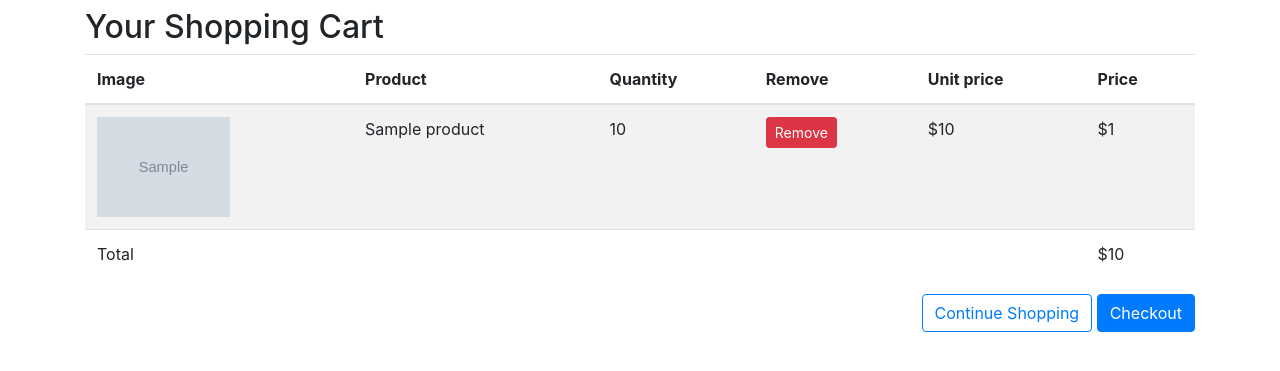
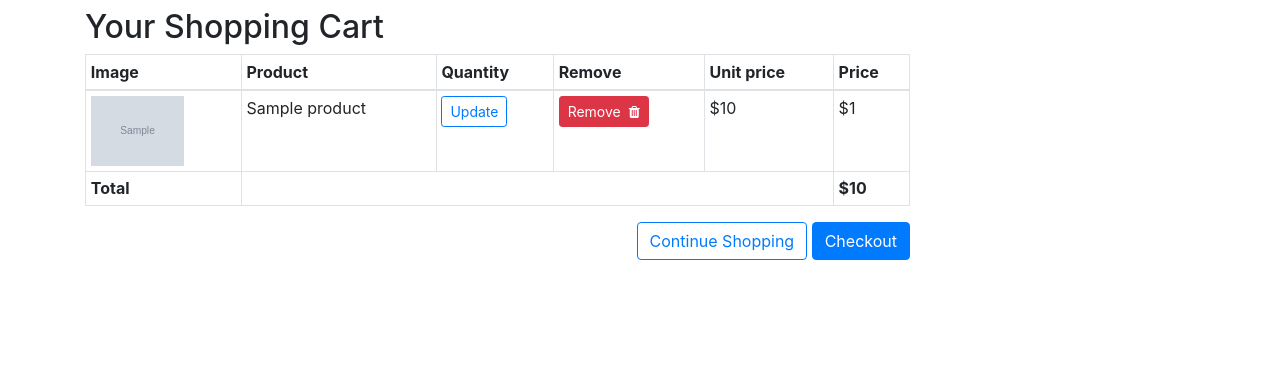
Before and after one commit to blessedsibanda/online-shop, a Django app: template django/cart/templates/cart/detail.html in a window 1280 px wide. Shown: the part 56-427 px from the top of the page. Run offline with Django 3.2, Linux system fonts and the light colour scheme; the template is opened without the code that fills it: most values are stand-ins (such as "Sample title", 1, 10 or a date in 2020); grey boxes marked "Sample" are stand-in pictures; some libraries are stand-ins or nearby versions.

Commit message:
form to update product quantities in the cart detail

```diff
--- a/django/cart/cart.py
+++ b/django/cart/cart.py
@@ -49,7 +49,7 @@
         the database.
         """
         product_ids = self.cart.keys()
-        products = Product.object.filter(product__in=product_ids)
+        products = Product.objects.filter(id__in=product_ids)
         cart = self.cart.copy()
         for product in products:
             cart[str(product.id)]['product'] = product
--- a/django/cart/templates/cart/detail.html
+++ b/django/cart/templates/cart/detail.html
@@ -6,8 +6,10 @@
 {% endblock title %}
 
 {% block content %}
+<div class="row">
+    <div class="col-md-9">
         <h2>Your Shopping Cart</h2>
-<table class="table table-striped">
+        <table class="table table-hover table-bordered table-sm d-none d-sm-table">
             <thead>
                 <tr>
                     <th>Image</th>
@@ -22,20 +24,28 @@
                 {% for item in cart %}
                 {% with product=item.product  %}
                     <tr>
-                <td>
+                        <td style="overflow: hidden;">
                             <a href="{{ product.get_absolute_url }}">
                                 <img class="img-fluid product-image"
-                            style="height: 100px; object-fit: contain;"
+                                    style="height: 70px; object-fit: contain;"
                                     src="{% if product.image %}{{ product.image.url }}{% else %}{% static "img/no_image.png" %}{% endif %}"
                                     alt="{{ product.name }} image">
                             </a>
                         </td>
                         <td>{{ product.name }}</td>
-                <td>{{ item.quantity }}</td>
+                        <td>
+                            <form action="{% url 'cart:cart_add' product.id %}" method="post">
+                                {{ item.update_quantity_form.quantity }}
+                                {{ item.update_quantity_form.override }}
+                                <input type="submit" value="Update" class="btn btn-sm btn-outline-primary">
+                                {% csrf_token %}
+                            </form>
+                        </td>
                         <td>
                             <form action="{% url 'cart:cart_remove' product.id %}" method="post">
                                 {% csrf_token %}
-                        <input class="btn btn-sm btn-danger" type="submit" value="Remove">
+                                <button type="submit" class="btn btn-danger btn-sm d-none d-lg-block">Remove<i class="ml-2 fa fa-trash"></i></button>
+                                <button type="submit" class="btn btn-danger btn-sm d-block d-lg-none"><i class="fa fa-trash"></i></button>
                             </form>
                         </td>
                         <td>${{ item.price }}</td>
@@ -43,15 +53,81 @@
                     </tr>
                 {% endwith %}
                 {% endfor %}
+            </tbody>
+            <tfoot>
                 <tr>
-            <td>Total</td>
-            <td colspan="4"></td>
-            <td>${{ cart.get_total_price }}</td>
+                    <th>Total</td>
+                    <th colspan="4"></td>
+                    <th>${{ cart.get_total_price }}</td>
                 </tr>
-    </tbody>
+            </tfoot>
         </table>
+        <div class="d-block d-sm-none">
+            {% for item in cart %}
+            {% with product=item.product  %}
+                <div class="my-2 card bg-light border">
+                    <div class="card-body">
+                        <div class="row my-1">
+                            <div class="col-5 font-weight-bold">Image:</div>
+                            <div class="col-7">
+                                <a href="{{ product.get_absolute_url }}">
+                                    <img class="img-fluid product-image"
+                                        style="height: 70px; object-fit: contain;"
+                                        src="{% if product.image %}{{ product.image.url }}{% else %}{% static "img/no_image.png" %}{% endif %}"
+                                        alt="{{ product.name }} image">
+                                </a>
+                            </div>
+                        </div>
+                        <div class="row my-1">
+                            <div class="col-5 font-weight-bold">Product:</div>
+                            <div class="col-7">{{product.name}}</div>
+                        </div>
+                        <div class="row my-1">
+                            <div class="col-5 font-weight-bold">Quantity:</div>
+                            <div class="col-7">
+                                <form action="{% url 'cart:cart_add' product.id %}" method="post">
+                                    {{ item.update_quantity_form.quantity }}
+                                    {{ item.update_quantity_form.override }}
+                                    <input type="submit" value="Update" class="btn btn-sm btn-outline-primary">
+                                    {% csrf_token %}
+                                </form>
+                            </div>
+                        </div>
+                        <div class="row my-1">
+                            <div class="col-5 font-weight-bold">Remove:</div>
+                            <div class="col-7">
+                                <form action="{% url 'cart:cart_remove' product.id %}" method="post">
+                                    {% csrf_token %}
+                                    <button type="submit" class="btn btn-danger btn-sm">Remove<i class="ml-2 fa fa-trash"></i></button>
+                                </form>
+                            </div>
+                        </div>
+                        <div class="row my-1">
+                            <div class="col-5 font-weight-bold">Unit Price:</div>
+                            <div class="col-7">${{item.price}}</div>
+                        </div>
+                        <div class="row my-1">
+                            <div class="col-5 font-weight-bold">Price:</div>
+                            <div class="col-7">${{item.total_price}}</div>
+                        </div>
+                    </div>
+                </div>
+            {% endwith %}
+            {% endfor %}
+            <div class="card mb-2 py-0">
+                <div class="card-header">
+                    <div class="row">
+                        <div class="col-5 font-weight-bold text-uppercase">Total:</div>
+                        <div class="col-7 font-weight-bold">${{cart.get_total_price}}</div>
+                    </div>
+                </div>
+            </div>
+        </div>
+
         <p class="text-right">
             <a href="{% url 'shop:product_list' %}" class="btn btn-outline-primary">Continue Shopping</a>
             <a href="#" class="btn btn-primary">Checkout</a>
         </p>
+    </div>
+</div>
 {% endblock content %}
--- a/django/online_shop/settings.py
+++ b/django/online_shop/settings.py
@@ -127,3 +127,5 @@
 MEDIA_ROOT = os.path.join(BASE_DIR, 'media/')
 
 CART_SESSION_ID = 'cart'
+
+CRISPY_TEMPLATE_PACK = "bootstrap4"
--- a/django/shop/views.py
+++ b/django/shop/views.py
@@ -1,5 +1,6 @@
 from django.shortcuts import render, get_object_or_404
 from .models import Category, Product
+from cart.forms import CartAddProductForm
 
 
 def product_list(request, category_slug=None):
@@ -27,10 +28,12 @@
                                 available=True)
     categories = Category.objects.all()
     total_products = Product.objects.count()
+    cart_product_form = CartAddProductForm()
     return render(request,
                   'shop/product/detail.html',
                   {
                       'product': product,
                       'categories': categories,
-                      'total_products': total_products
+                      'total_products': total_products,
+                      'cart_product_form': cart_product_form,
                   })
```
Also changed, not shown: django/cart/views.py (+7 -2 lines), django/shop/templates/shop/product/detail.html (+6 -1 lines), django/shop/templates/shop/product/list.html (+6 -1 lines). Lines whose indentation alone changed are shown as unchanged.
